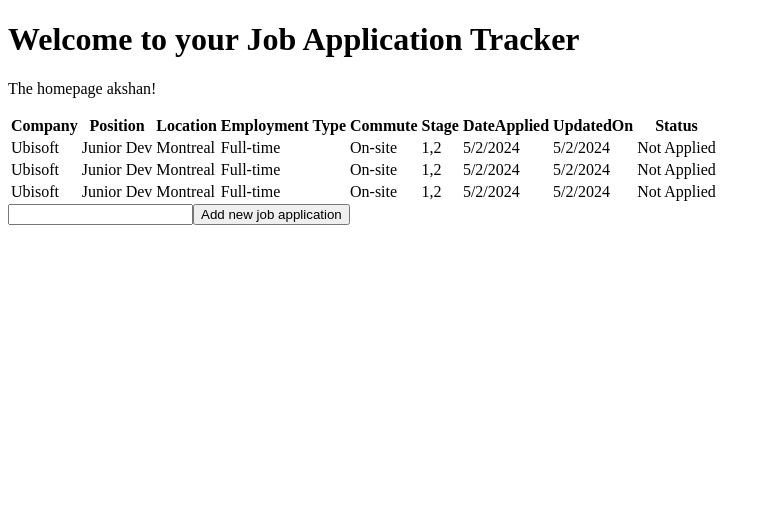
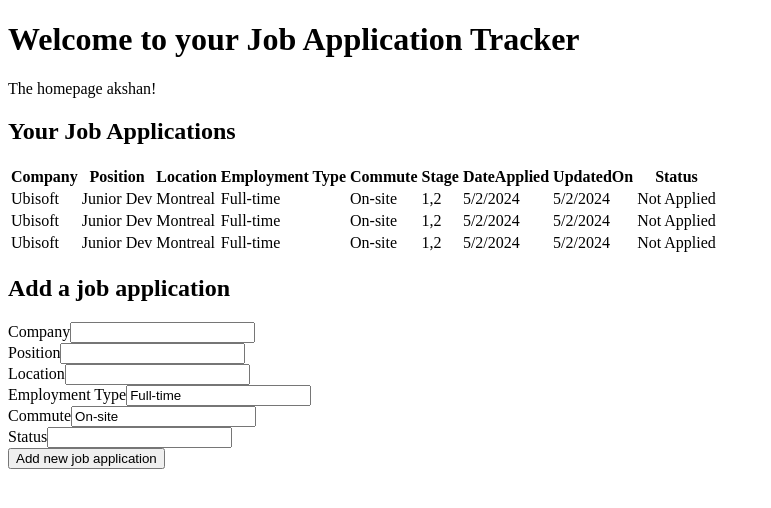
Before and after one commit to revive-mejett/job-application-tracker, an Angular app in the folder job-app-tracker/: page / in a window 1280 px wide. Shown: the top 508 px of the page, without its empty margins (0-771 px from the left). Built offline with nearby package versions, Linux system fonts and the light colour scheme.

Commit message:
add input elements for form group and log data onsubmit

```diff
--- a/job-app-tracker/src/app/home/home.component.html
+++ b/job-app-tracker/src/app/home/home.component.html
@@ -1,4 +1,5 @@
 <p>The homepage akshan!</p>
+<h2>Your Job Applications</h2>
 <table>
     <tr>
         <th>Company</th>
@@ -23,8 +24,40 @@
         <td>{{ i.status }}</td>
     </tr>
 </table>
+<h2>Add a job application</h2>
 <form (ngSubmit)="onSubmit()" #form="ngForm" [formGroup]="applyForm">
-    <input type="text" formControlName="company">
+    <div>
+        <label for="company">Company</label>
+        <input type="text" id="company" formControlName="company">
+    </div>
+    <div>
+        <label for="position">Position</label>
+        <input type="text" id="position" formControlName="position">
+    </div>
+
+    <div>
+        <label for="location">Location</label>
+        <input type="text" id="location" formControlName="location">
+    </div>
+
+    <div>
+        <label for="employmentType">Employment Type</label>
+        <input type="text" id="employmentType" formControlName="employmentType">
+    </div>
+
+    <div>
+        <label for="commute">Commute</label>
+        <input type="text" id="commute" formControlName="commute">
+    </div>
+
+    <div>
+        <label for="status">Status</label>
+        <input type="text" id="status" formControlName="status">
+    </div>
+
+
+
+
     <button type="submit" [disabled]="!form.form.valid">
         Add new job application
     </button>
--- a/job-app-tracker/src/app/home/home.component.ts
+++ b/job-app-tracker/src/app/home/home.component.ts
@@ -15,13 +15,13 @@
   jobApplications : JobApplication[] = []
 
   applyForm = new FormGroup({
-    company: new FormControl(""),
-    // position: new FormControl(""),
-    // location: new FormControl(""),
-    // employmentType: new FormControl("Full-time"),
-    // commute: new FormControl("On-site"),
-    // stage: new FormControl("1"),
-    // status: new FormControl("Not Applied"),
+    company: new FormControl(),
+    position: new FormControl(),
+    location: new FormControl(),
+    employmentType: new FormControl("Full-time"),
+    commute: new FormControl("On-site"),
+    stage: new FormControl("1"),
+    status: new FormControl(),
   })
 
 
@@ -71,6 +71,12 @@
   }
 
   onSubmit() {
-    console.log(this.applyForm.value.company ?? "")
+    console.log(this.applyForm.value.company ?? "[Untitled]")
+    console.log(this.applyForm.value.position ?? "[Untilted Position]")
+    console.log(this.applyForm.value.location ?? "[No location given]")
+    console.log(this.applyForm.value.employmentType ?? "Full-time")
+    console.log(this.applyForm.value.commute ?? "On-site")
+    console.log(this.applyForm.value.stage ?? "[Untilted Job]")
+    console.log(this.applyForm.value.status ?? "Not Applied")
   }
 }
```
